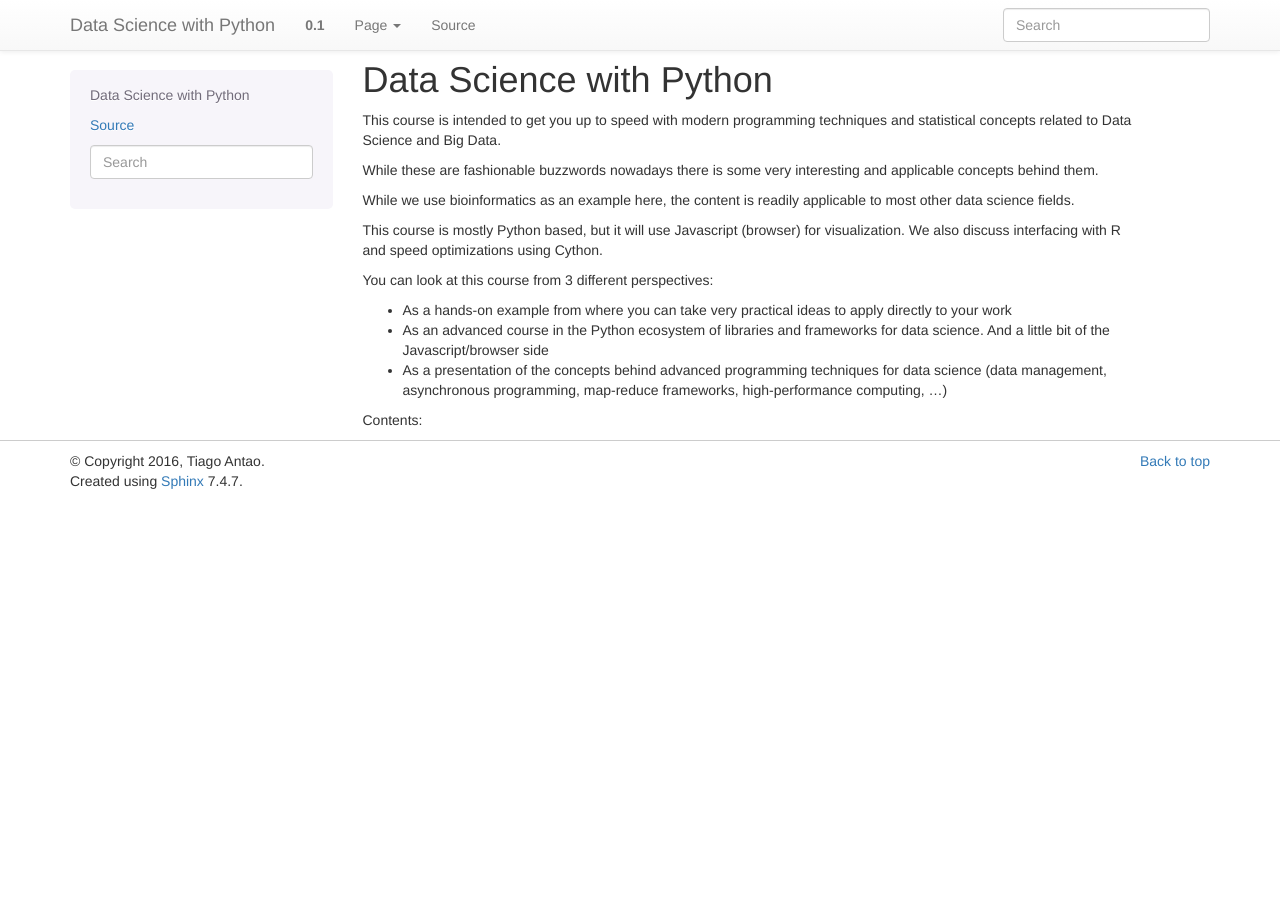
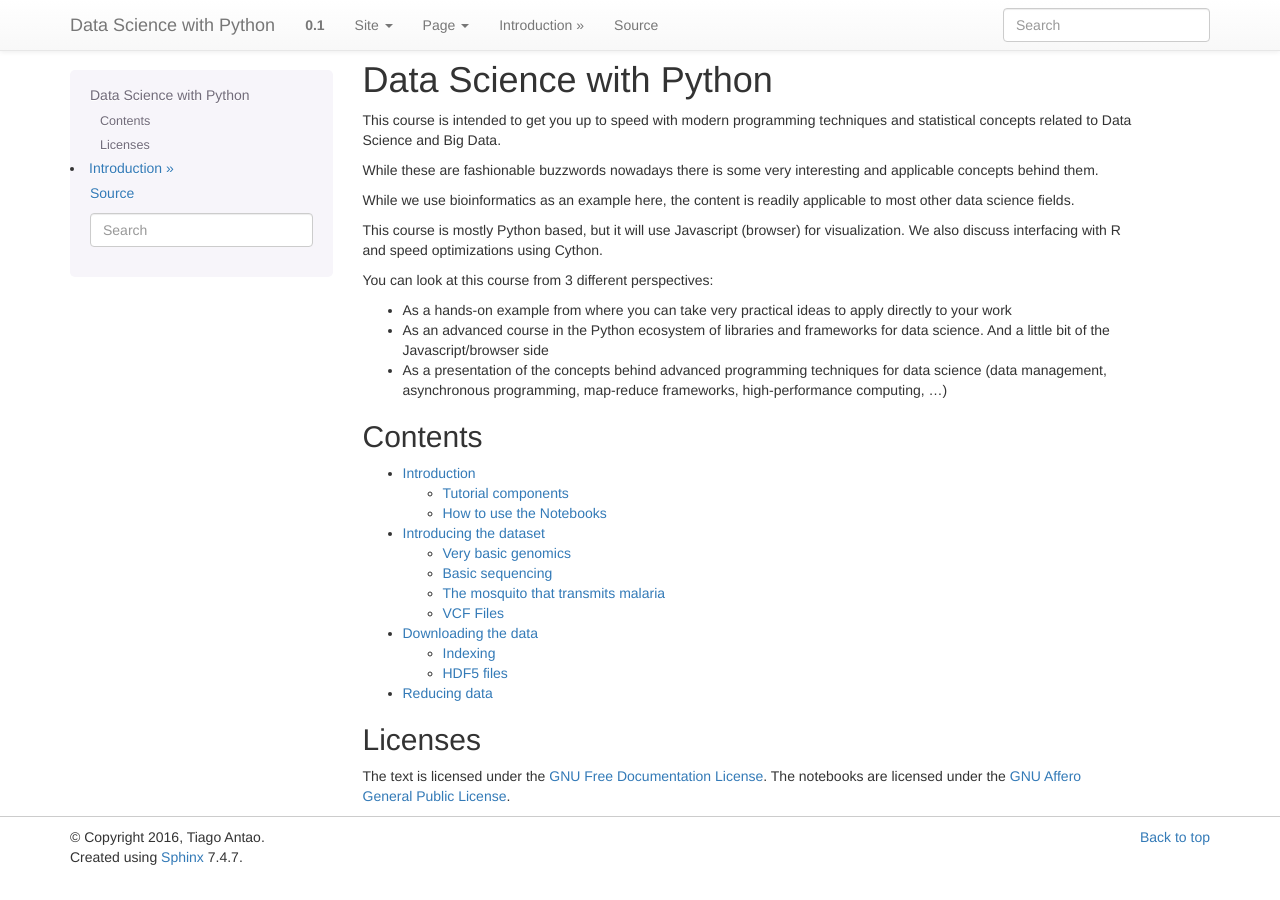
Before and after one commit to tiagoantao/data-science-teaching, a Sphinx documentation site: the page built from docs/index.rst, in a window 1280 px wide. Built offline with Sphinx 7.4.7, drawn with Linux system fonts in a browser that asks for light colours; some of the changed lines change nothing that is shown.

Commit message:
documentation

```diff
--- /dev/null
+++ b/docs/dataset.rst
@@ -0,0 +1,29 @@
+************************
+Introducing the dataset
+************************
+
+This is not a text on biology, genomics or bioinformatics. But we will
+be using a population genomics dataset, hence we will introduce some
+necessary concepts. The text will be kept to a bare minimum with links
+to further explanations (as a rule the English version of Wikipedia
+is a great port of call).
+
+
+Very basic genomics
+===================
+
+Basic sequencing
+================
+
+The mosquito that transmits malaria
+===================================
+
+Rigorously, the *Anopheles* mosquito does not transmit malaria, but
+transmits *Plasmodium*, the parasite that causes malaria.
+
+.. todo::
+
+    Refer the metadata notebook
+
+VCF Files
+=========
--- /dev/null
+++ b/docs/download.rst
@@ -0,0 +1,27 @@
+Downloading the data
+********************
+
+To download the data, execute the Download notebook. Note that this will
+get approximately 50 GB of data. You will need sufficient disk space and
+and good internet connection.
+
+The data will be stored in the ``raw`` directory along the ``notebooks`` directory.
+
+Open a shell and have a look at the vcf file, use a tool like ``zless`` as
+the file is compressed. Do not uncompress it.
+
+We download:
+
+* A VCF file with the complete 3L chromosome.
+* The index for the VCF file
+* A small subset of the same VCF file using ``tabix``. Note that partial
+downloads of VCF files are possible
+* An equivalent HDF5 file
+
+Indexing
+==========
+
+Talk about indexing the partial file.
+
+HDF5 files
+==========
--- a/docs/index.rst
+++ b/docs/index.rst
@@ -27,7 +27,22 @@ You can look at this course from 3 different perspectives:
   data science (data management, asynchronous programming, map-reduce
   frameworks, high-performance computing, ...)
 
-Contents:
+Contents
+========
 
 .. toctree::
    :maxdepth: 2
+
+   intro
+   dataset
+   download
+   reducing
+
+Licenses
+========
+
+The text is licensed under the `GNU Free Documentation License`_.
+The notebooks are licensed under the `GNU Affero General Public License`_.
+
+.. _GNU Free Documentation License: https://www.gnu.org/licenses/fdl.html
+.. _GNU Affero General Public License: https://www.gnu.org/licenses/agpl.html
--- /dev/null
+++ b/docs/intro.rst
@@ -0,0 +1,71 @@
+**************
+Introduction
+**************
+
+Tutorial components
+====================
+
+This tutorial is composed of
+
+* A set of videos
+* Presentations
+* Notebooks
+* A Docker container with the notebooks
+* This text
+
+The fundamental content is this text and the Notebooks. In the text you will
+find the explanations and in the notebooks the running code.
+
+The videos gives you an introduction to the material and the presentations
+are mostly used by myself when teaching this content. You might want to have
+a look at them, especially at the very beginning
+
+
+How to use the Notebooks
+==========================
+
+The easiest and absolutely **not recommended** way to use this material is
+to only read it on github_. This is bad in many ways as the fundamental premise
+of the notebooks.
+
+Online systems for notebooks (mybinder or SageMathCloud) are problably not a
+good idea because our notebooks need *a lot* of disk space and compute power.
+
+Now lets look at the more realistic options...
+
+.. important::
+  Allocate 100GB of disk space for the data that you will need to download.
+
+  Have a good Internet connection. You will download ~50GB of data.
+
+  We will be using Python 3. Legacy versions are not supported.
+
+  All the text assumes that you used one of the options below.
+
+The easiest way to install the notebooks is via Docker.
+
+On Linux:
+
+.. code:: bash
+
+    docker pull tiagoantao/data-science-teaching
+    docker run -p 8888:8888 tiagoantao/data-science-teaching
+
+And then point your browser to ``http://localhost:8888``
+
+On Windows/Mac:
+
+Install Kitematic_ from the Docker toolbox, find
+``tiagoantao/data-science-teaching`` and run it. Point your browser
+to the exposed HTTP port
+
+The "manual" installation procedure is to get the notebooks from github
+on a local installation. The usage of `Anaconda Python`_ is strongly
+recommended. Not only it includes all the Python packages but also
+all the R content that we will be using here. You can have an idea of
+the necessary packages by looking at our Dockerfile_ (check the ``conda install`` lines).
+
+.. _github: https://github.com/tiagoantao/data-science-teaching
+.. _Kitematic: https://kitematic.com/
+.. _Anaconda Python: https://www.continuum.io/downloads
+.. _Dockerfile: https://github.com/tiagoantao/data-science-teaching/blob/master/docker/Dockerfile
--- /dev/null
+++ b/docs/reducing.rst
@@ -0,0 +1,3 @@
+*************
+Reducing data
+*************
```
Also changed, not shown: 1 other file.
